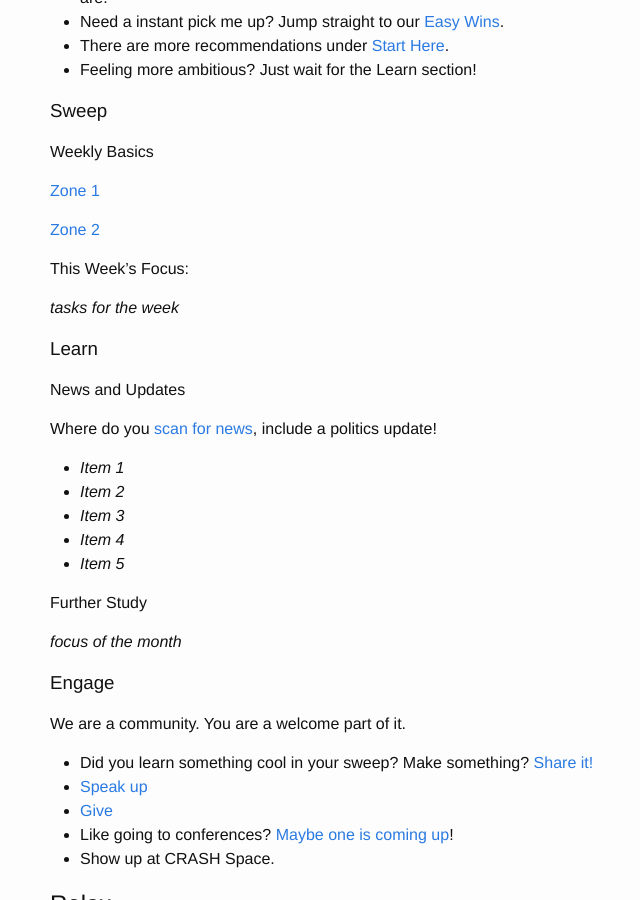
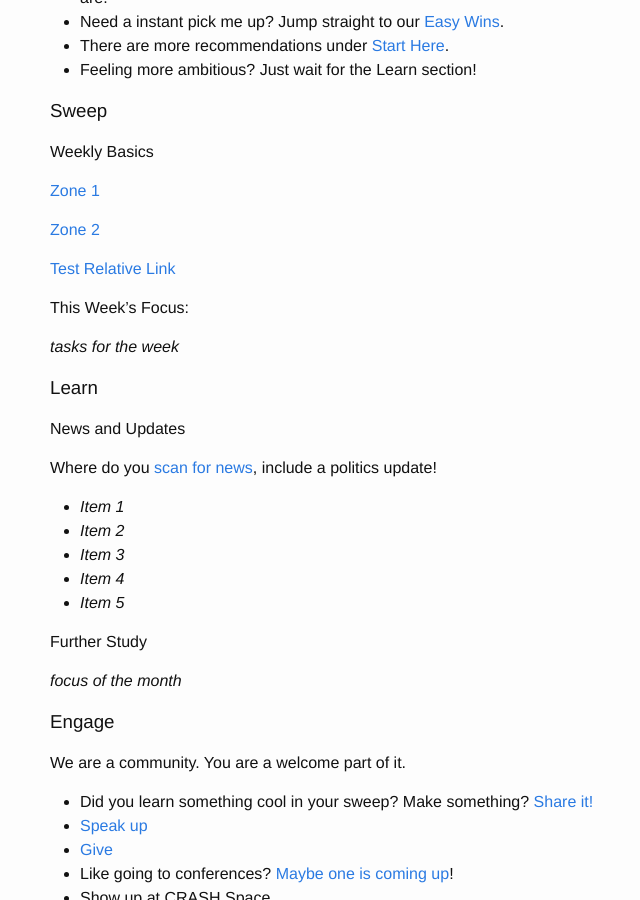
Before and after one commit to CRASHSpace/tuesday, a Jekyll site: the page built from _sweep/template.md, in a window 1280 px wide and 900 px high, scrolled down 466 px. Shown: the whole window, without its empty margins (220-860 px from the left). Built offline with Jekyll 4.4.1, drawn with Linux system fonts in a browser that asks for light colours.

Commit message:
add relative link by hand

```diff
--- a/_sweep/template.md
+++ b/_sweep/template.md
@@ -39,6 +39,8 @@ _focus of the month_
 [{{ item.title }}]({{ item.support_file }})
 {% endfor %}
 
+[Test Relative Link](/_sweep/zone_1_connectivity.md)
+
 #### This Week’s Focus:
 
 _tasks for the week_
```
